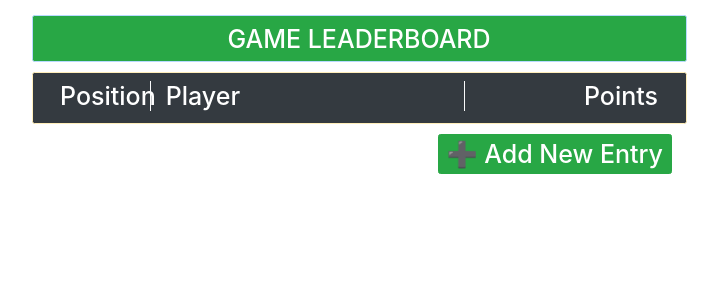
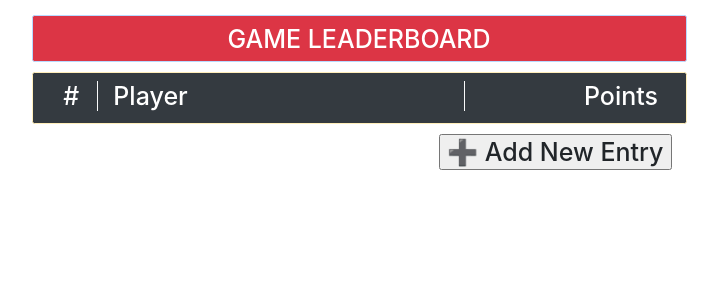
Before and after one commit to marcelooliveira/FundamentalsCockroachDB, a Flask app: page / in a window 1280 px wide. Shown: the top 300 px of the page, without its empty margins (281-999 px from the left). Run offline with Flask 2, Linux system fonts and the light colour scheme; data that the repository does not hold is empty; some libraries are stand-ins or nearby versions.

Commit message:
new layout

```diff
--- a/templates/index.html
+++ b/templates/index.html
@@ -5,7 +5,7 @@
 {% block content %}
 
 <div class="row mt-4">
-  <div class="col col-md-6 offset-md-3 alert alert-primary bg-success text-white text-center">
+  <div class="col col-md-6 offset-md-3 alert alert-primary bg-danger text-white text-center">
     <span class="h1">GAME LEADERBOARD</span>
   </div>
 </div>
@@ -13,16 +13,16 @@
 <div class="row">
   <div class="col col-md-6 offset-md-3">
     <div class="row alert alert-warning bg-dark text-white">
-      <span class="col col-md-2 mt-0 h1 text-center">Position</span>
-      <span class="col col-md-6 mt-0 h1 border-left border-light">Player</span>
-      <span class="col col-md-4 mt-0 h1 border-left border-light text-right">Points</span>
+      <span class="col col-1 mt-0 h1 text-center">#</span>
+      <span class="col col-7 mt-0 h1 border-left border-light">Player</span>
+      <span class="col col-4 mt-0 h1 border-left border-light text-right">Points</span>
     </div>
     {% for score in scores %}
     <div class="row alert alert-warning">
       <input type="hidden" value={{ score.id }}></input>
-      <span class="col col-md-2 mt-0 h1 text-center">{{ score.ranking }}</span>
-      <span class="col col-md-6 mt-0 border-left border-dark h1">{{ score.avatar }}&nbsp;{{ score.playername }}</span>
-      <span class="col col-md-4 mt-0 border-left border-dark h1 text-right">{{ score.points }}</span>
+      <span class="col col-1 mt-0 h1 text-center">{{ score.ranking }}</span>
+      <span class="col col-7 mt-0 border-left border-dark h1 text-truncate">{{ score.avatar }}&nbsp;{{ score.playername }}</span>
+      <span class="col col-4 mt-0 border-left border-dark h1 text-right">{{ score.points }}</span>
     </div>
     {% endfor %}
   </div>
@@ -30,7 +30,8 @@
 
 <div class="row">
   <div class="col col-md-3 offset-md-6">
-    <button type="button" class="btn btn-success float-right"><a class="h1" href="/player">➕ Add New Entry</a></button>
+    <input type="button" class="h1 mt-0 float-right text-center"
+      value="➕ Add New Entry" onclick="location.href='/player'"/>
   </div>
 </div>
 {%- endblock %}
```
Also changed, not shown: templates/player.html (+10 -5 lines).
